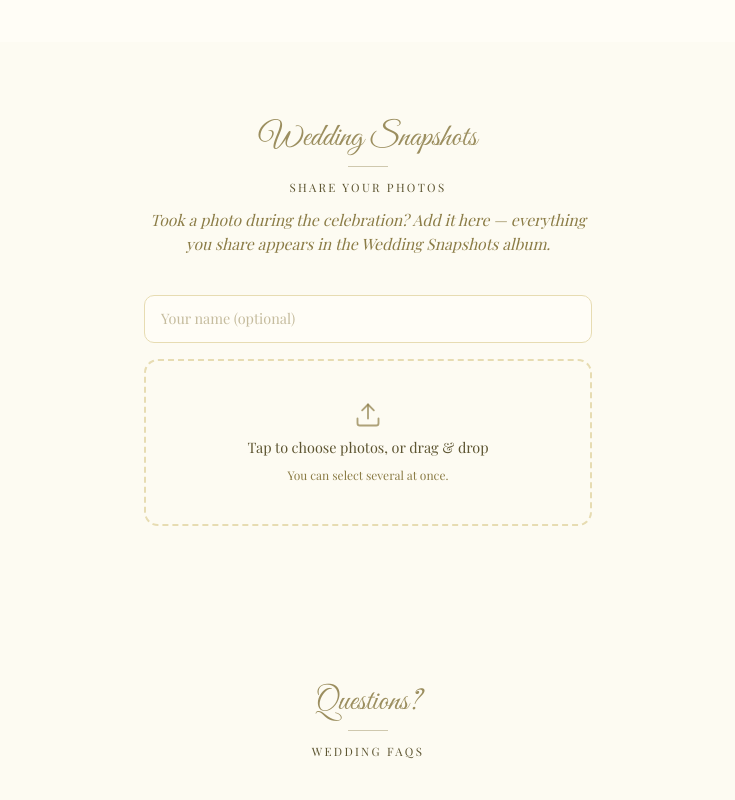
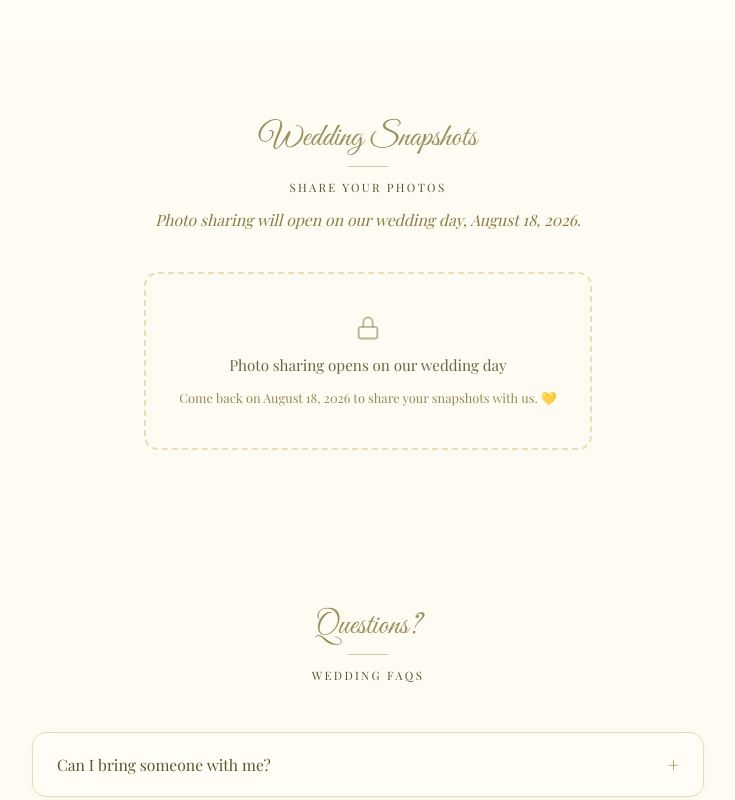
Before and after one commit to theharoldroyce/hkwedding, a Next.js app: page /main in a window 1280 px wide. Shown: the part 9060-9860 px from the top of the page, without its empty margins (272-1007 px from the left). Built offline with nearby package versions, Linux system fonts and the light colour scheme; no server answers; the database is empty.

Commit message:
07072026 update

```diff
--- a/components/guest-gallery.tsx
+++ b/components/guest-gallery.tsx
@@ -7,6 +7,11 @@ import { PrenupGallery, type PrenupPhoto } from "@/components/prenup-gallery";
 
 const BUCKET = "guest-photos";
 const TABLE = "guest_photos";
+
+// Guest photo sharing opens on the wedding day (Philippine time, UTC+8).
+// The backend RLS policies enforce the same cutoff — this is just the UI gate.
+const OPENS_AT = new Date("2026-08-18T00:00:00+08:00");
+const OPENS_LABEL = "August 18, 2026";
 
 function sanitize(name: string) {
   const dot = name.lastIndexOf(".");
@@ -29,10 +34,17 @@ export function GuestUploader() {
   const [error, setError] = useState<string | null>(null);
   const [justUploaded, setJustUploaded] = useState(0);
   const [dragOver, setDragOver] = useState(false);
+  // Determined on the client (in an effect) to avoid a hydration mismatch.
+  const [isOpen, setIsOpen] = useState(false);
   const fileInput = useRef<HTMLInputElement>(null);
+
+  useEffect(() => {
+    setIsOpen(Date.now() >= OPENS_AT.getTime());
+  }, []);
 
   const handleFiles = useCallback(
     async (files: FileList | File[]) => {
+      if (!isOpen) return;
       const list = Array.from(files).filter((f) => f.type.startsWith("image/"));
       if (list.length === 0) return;
 
@@ -71,7 +83,7 @@ export function GuestUploader() {
       setUploading(0);
       setJustUploaded(ok);
     },
-    [supabase, name],
+    [supabase, name, isOpen],
   );
 
   const busy = uploading > 0;
@@ -90,12 +102,14 @@ export function GuestUploader() {
             Share Your Photos
           </p>
           <p className="max-w-md font-serif italic text-muted-foreground" style={{ fontSize: "clamp(0.85rem, 2vw, 0.98rem)" }}>
-            Took a photo during the celebration? Add it here — everything you
-            share appears in the Wedding Snapshots album.
+            {isOpen
+              ? "Took a photo during the celebration? Add it here — everything you share appears in the Wedding Snapshots album."
+              : `Photo sharing will open on our wedding day, ${OPENS_LABEL}.`}
           </p>
         </div>
 
-        {/* uploader */}
+        {/* uploader — locked until the wedding day */}
+        {isOpen ? (
         <div className="flex w-full max-w-md flex-col gap-4">
           <input
             type="text"
@@ -165,6 +179,20 @@ export function GuestUploader() {
             </p>
           )}
         </div>
+        ) : (
+          <div className="flex w-full max-w-md flex-col items-center gap-3 rounded-xl border-2 border-dashed border-border bg-card/40 px-6 py-10 text-center opacity-90">
+            <svg viewBox="0 0 24 24" fill="none" stroke="currentColor" strokeWidth={1.6} strokeLinecap="round" strokeLinejoin="round" className="size-7 text-gold/60">
+              <rect x="4" y="11" width="16" height="10" rx="2" />
+              <path d="M8 11V7a4 4 0 0 1 8 0v4" />
+            </svg>
+            <p className="font-serif text-foreground" style={{ fontSize: "0.95rem" }}>
+              Photo sharing opens on our wedding day
+            </p>
+            <p className="font-serif text-muted-foreground" style={{ fontSize: "0.8rem" }}>
+              Come back on {OPENS_LABEL} to share your snapshots with us. 💛
+            </p>
+          </div>
+        )}
       </div>
     </section>
   );
```
Also changed, not shown: 1 other file (tests, documents, lock files or other folders).
